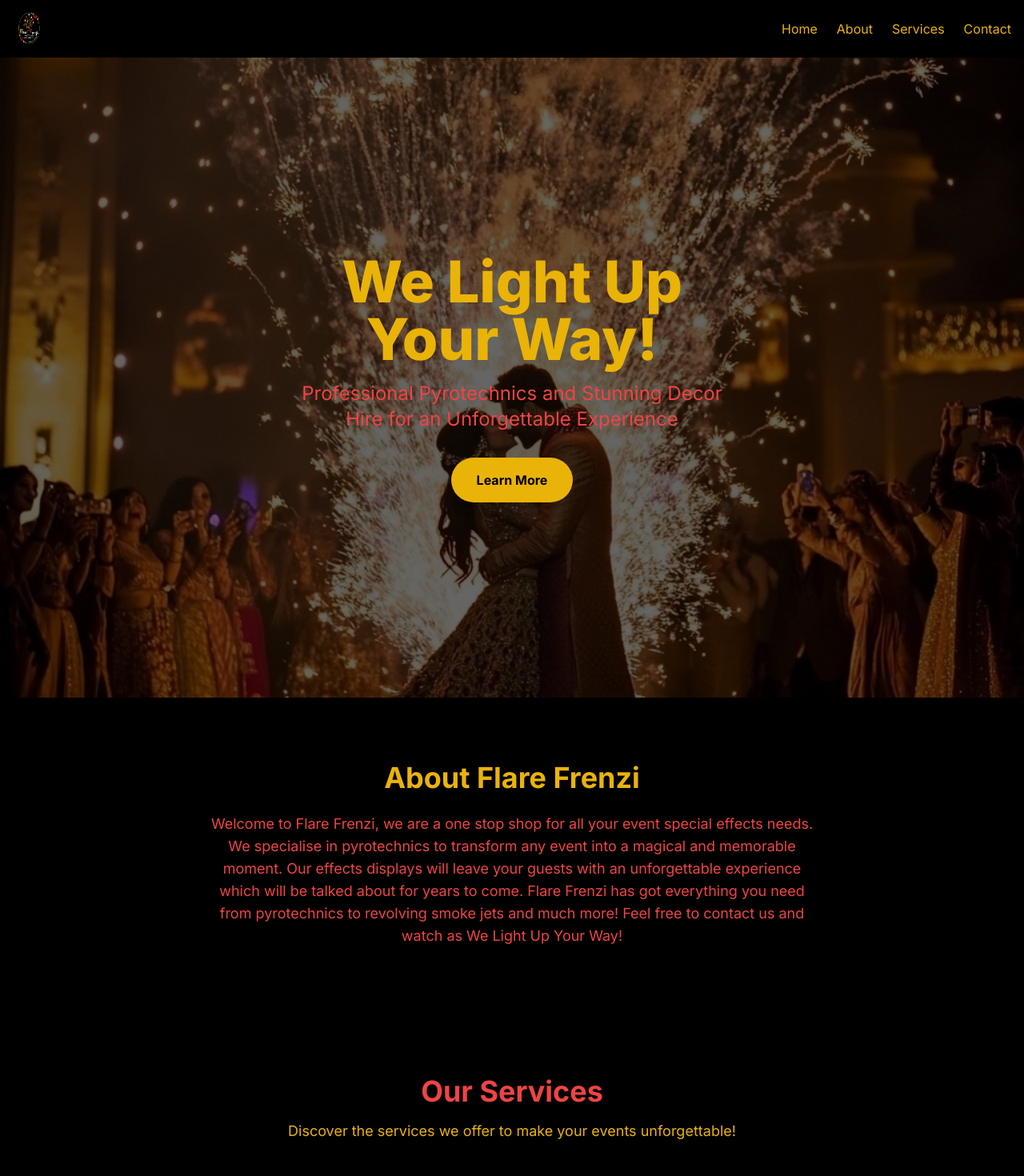
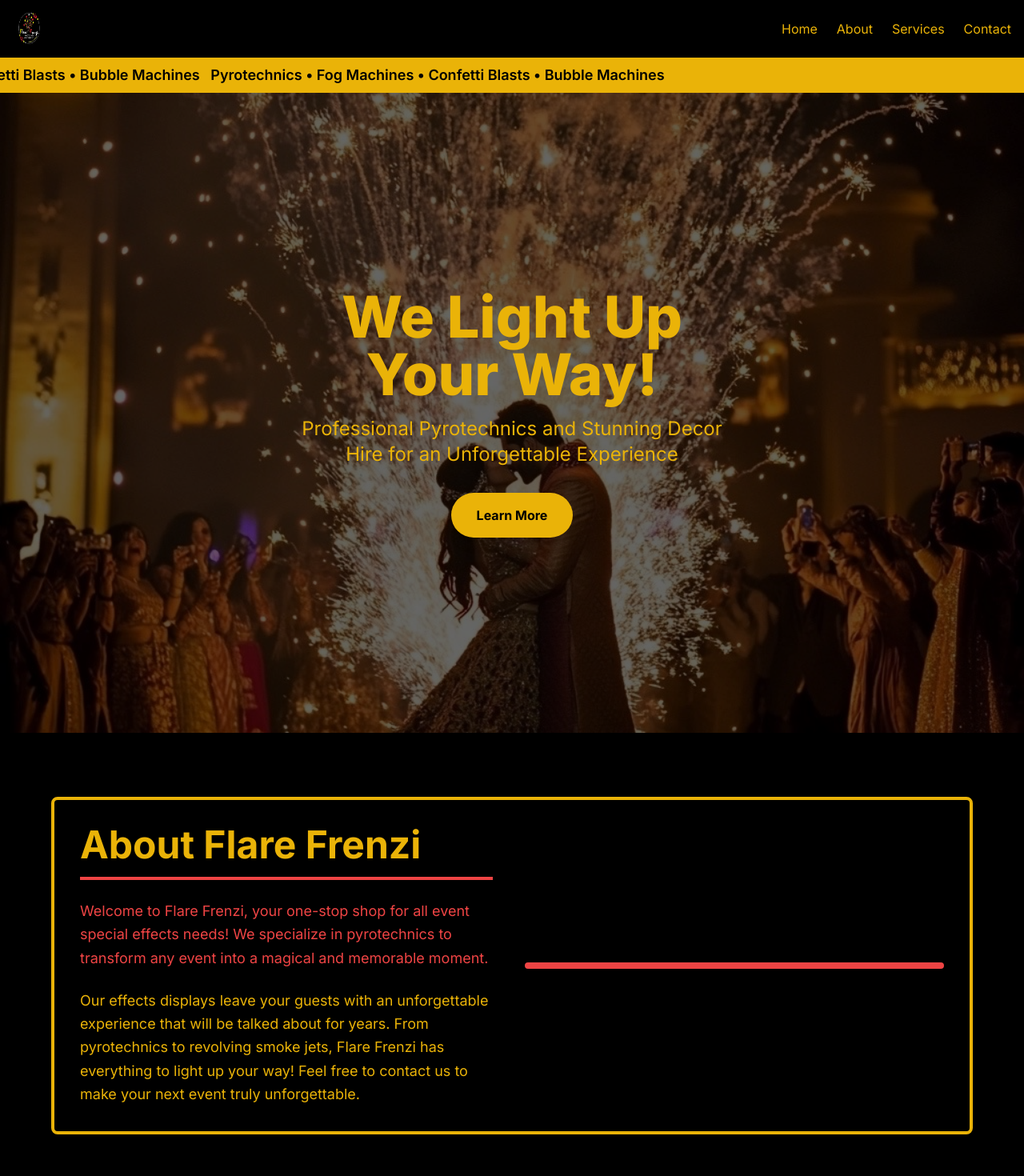
Before and after one commit to Uvaancovie/flare-frenzi, a Next.js app: page / in a window 1280 px wide. Shown: the top 1470 px of the page at 80% size. Built offline with nearby package versions, Linux system fonts and the light colour scheme; grey boxes are pictures that could not be loaded.

Commit message:
these are the new changes

```diff
--- a/app/components/About.tsx
+++ b/app/components/About.tsx
@@ -6,25 +6,51 @@
 const About: React.FC = () => {
   return (
     <section className="bg-black text-yellow-500 py-20 px-6">
-      <div className="max-w-3xl mx-auto text-center">
+      <div className="max-w-6xl mx-auto flex flex-col md:flex-row items-center gap-10 border-4 border-yellow-500 rounded-lg p-8">
+
+        {/* Text Section */}
+        <div className="flex-1 space-y-6">
           <motion.h2
             initial={{ opacity: 0, y: -20 }}
             animate={{ opacity: 1, y: 0 }}
             transition={{ duration: 1 }}
-          className="text-4xl font-bold"
+            className="text-5xl font-bold text-center md:text-left text-yellow-500 border-b-4 border-red-500 pb-4"
           >
             About Flare Frenzi
           </motion.h2>
+
           <motion.p
             initial={{ opacity: 0 }}
             animate={{ opacity: 1 }}
             transition={{ duration: 1, delay: 0.5 }}
-          className="mt-6 text-lg text-red-500"
+            className="text-lg leading-relaxed text-red-500"
           >
-          Welcome to Flare Frenzi, we are a one stop shop for all your event special effects needs. We specialise in pyrotechnics to transform any event into a magical and memorable moment.
+            Welcome to Flare Frenzi, your one-stop shop for all event special effects needs!
+            We specialize in pyrotechnics to transform any event into a magical and memorable moment.
+          </motion.p>
 
-Our effects displays will leave your guests with an unforgettable experience which will be talked about for years to come. Flare Frenzi has got everything you need from pyrotechnics to revolving smoke jets and much more! Feel free to contact us and watch as We Light Up Your Way!
+          <motion.p
+            initial={{ opacity: 0 }}
+            animate={{ opacity: 1 }}
+            transition={{ duration: 1, delay: 0.7 }}
+            className="text-lg leading-relaxed text-yellow-500"
+          >
+            Our effects displays leave your guests with an unforgettable experience that will be talked about for years.
+            From pyrotechnics to revolving smoke jets, Flare Frenzi has everything to light up your way!
+            Feel free to contact us to make your next event truly unforgettable.
           </motion.p>
+        </div>
+
+        {/* Decorative Image or Box */}
+        <motion.div
+          initial={{ opacity: 0, scale: 0.8 }}
+          animate={{ opacity: 1, scale: 1 }}
+          transition={{ duration: 1, delay: 0.5 }}
+          className="flex-1 h-64 md:h-auto w-full rounded-lg border-4 border-red-500 bg-cover bg-center"
+          style={{
+            backgroundImage: "url('/images/flare-frenzi-event.jpg')", // Make sure this image is in the public/images folder
+          }}
+        ></motion.div>
       </div>
     </section>
   );
--- /dev/null
+++ b/app/components/AnimatedBanner.tsx
@@ -0,0 +1,27 @@
+// components/AnimatedBanner.tsx
+"use client";
+
+import { motion } from 'framer-motion';
+
+const servicesText = "Pyrotechnics • Fog Machines • Confetti Blasts • Bubble Machines";
+
+const AnimatedBanner: React.FC = () => {
+  return (
+    <div className="bg-yellow-500 text-black py-2 overflow-hidden">
+      <motion.div
+        initial={{ x: '100%' }}
+        animate={{ x: '-100%' }}
+        transition={{
+          repeat: Infinity,
+          duration: 10,
+          ease: "linear",
+        }}
+        className="whitespace-nowrap"
+      >
+        <span className="text-lg font-semibold px-4">{servicesText} &nbsp; {servicesText}</span>
+      </motion.div>
+    </div>
+  );
+};
+
+export default AnimatedBanner;
--- a/app/components/Hero.tsx
+++ b/app/components/Hero.tsx
@@ -30,7 +30,7 @@
       <div className="absolute inset-0 bg-black bg-opacity-60"></div>
 
       {/* Content */}
-      <div className="relative z-10 text-center text-yellow-500 p-6 max-w-xl">
+      <div className="relative z-10 text-center text-white-500 p-6 max-w-xl">
         <motion.h1
           initial={{ opacity: 0, scale: 0.8 }}
           animate={{ opacity: 1, scale: 1 }}
@@ -44,7 +44,7 @@
           initial={{ opacity: 0, y: 50 }}
           animate={{ opacity: 1, y: 0 }}
           transition={{ duration: 1, delay: 1 }}
-          className="text-lg md:text-xl lg:text-2xl mt-4 text-red-500"
+          className="text-lg md:text-xl lg:text-2xl mt-4 text-white-500"
         >
           Professional Pyrotechnics and Stunning Decor Hire for an Unforgettable Experience
         </motion.p>
--- a/app/components/Services.tsx
+++ b/app/components/Services.tsx
@@ -4,9 +4,26 @@
 import { motion } from 'framer-motion';
 
 const services = [
-  { title: "Fireworks Display", description: "Stunning fireworks to light up any occasion." },
-  { title: "Event Lighting", description: "Professional lighting to set the perfect mood." },
-  { title: "Decor Setup", description: "Breathtaking decor to make your event unforgettable." },
+  {
+    title: "💥 Pyrotechnics",
+    description: "We offer a variety of different pyrotechnic machines, from traditional vertical cold sparks to waterfall sprays from above. Contact us for any variation that you may require!"
+  },
+  {
+    title: "💨 Fog Machines",
+    description: "Our fog machines are water-based, delivering stunning visuals while keeping safety in mind."
+  },
+  {
+    title: "🎉 Confetti Blasts",
+    description: "What’s a celebration without a confetti blast? Perfect for baby gender reveals, birthdays, and weddings!"
+  },
+  {
+    title: "🫧 Bubble Machines",
+    description: "Bubble machines add a hint of enchantment to any event, perfect for guests of all ages."
+  },
+  {
+    title: "Decor Hire",
+    description: "We offer a wide variety of props and decor for hire. Browse our catalog on our social media accounts."
+  }
 ];
 
 const Services: React.FC = () => {
--- a/app/components/Slideshow.tsx
+++ b/app/components/Slideshow.tsx
@@ -5,10 +5,10 @@
 import { motion, AnimatePresence } from 'framer-motion';
 
 const images = [
-  '/party1.jpeg', // Correct paths assuming images are in the public directory
-  '/party2.jpeg',
-  '/party3.jpeg',
-  '/party4.jpeg',
+  '/public/party1.jpeg', // Add the correct paths to your images here
+  '/public/party2.jpeg',
+  '/public/party3.jpeg',
+  '/public/party4.jpeg',
 ];
 
 const Slideshow: React.FC = () => {
--- a/app/contact/page.tsx
+++ b/app/contact/page.tsx
@@ -5,6 +5,7 @@
 
 export default function ContactPage() {
   return (
+
     <section className="bg-black text-yellow-500 py-20 px-6 min-h-screen">
       <div className="max-w-5xl mx-auto text-center mb-12">
         <motion.h1
--- a/app/page.tsx
+++ b/app/page.tsx
@@ -2,21 +2,22 @@
 
 import Hero from './components/Hero';
 import About from './components/About';
-import Services from './components/Services';
+
 import Contact from './components/Contact';
 import Slideshow from './components/Slideshow';
 import ProductCard from './components/ProductCard';
+import AnimatedBanner from './components/AnimatedBanner';
 
 import ServicesGrid from './components/ServicesGrid';
 
 export default function Home() {
   return (
     <main>
-
+     <AnimatedBanner/>
       <Hero />
       <About />
       <ServicesGrid/>
-      <Services />
+
       <Slideshow />
 
       {/* Product Section */}
```
Lines whose indentation alone changed are shown as unchanged.
